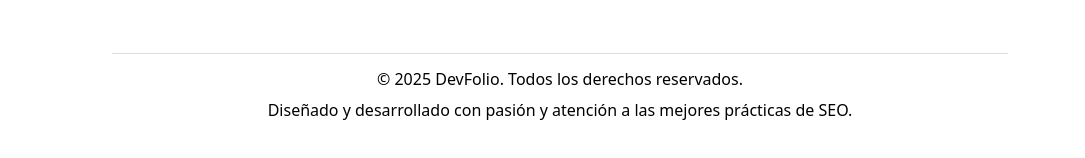
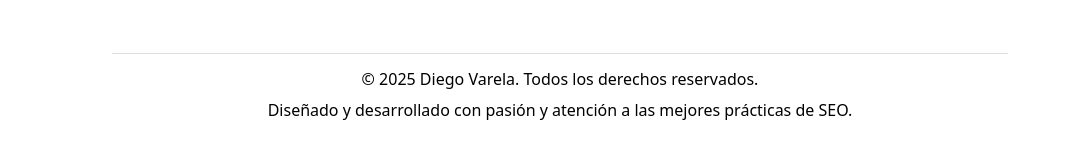
Before and after one commit to djvarela/portafolio, a React (Vite) app: page / in a window 1280 px wide. Shown: the part 3520-3678 px from the top of the page, without its empty margins (80-1165 px from the left). Built offline with nearby package versions, Linux system fonts and the light colour scheme.

Commit message:
Año dinamico en el copyright

```diff
--- a/src/components/home/Footer.tsx
+++ b/src/components/home/Footer.tsx
@@ -1,6 +1,10 @@
 
 
 export const Footer = () => {
+
+  let year = new Date;
+
+
   return (
     <footer className="footer">
 
@@ -17,7 +21,7 @@
       </div>
 
       <div className="copy">
-        <h2>© 2025 DevFolio. Todos los derechos reservados.</h2>
+        <h2>© {year.getFullYear()} Diego Varela. Todos los derechos reservados.</h2>
         <h3>Diseñado y desarrollado con pasión y atención a las mejores prácticas de SEO.</h3>
       </div>
 
```
